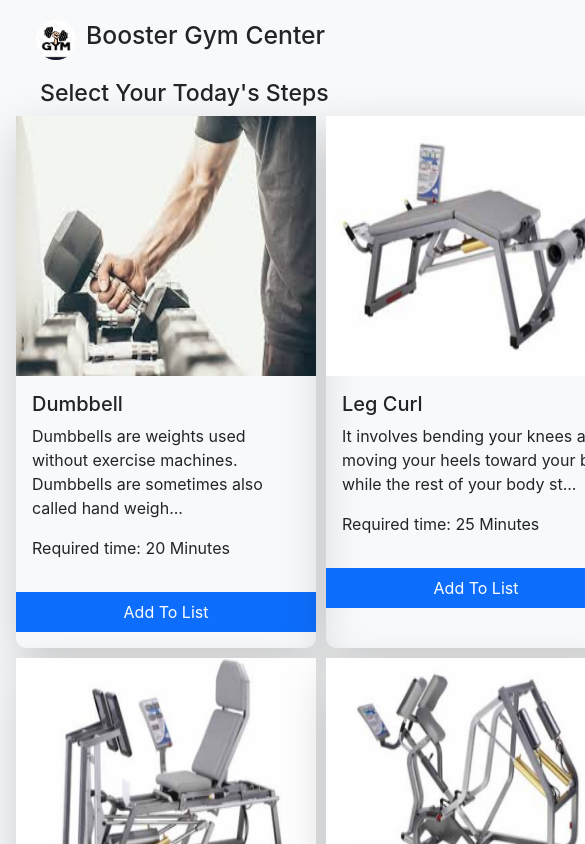
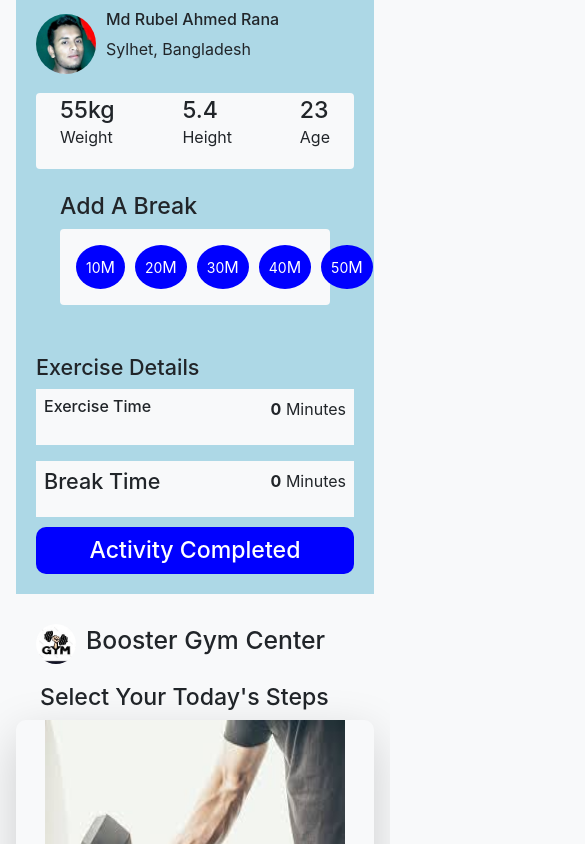
Before and after one commit to Md-Rubel-Ahmed-Rana/booster-gym-center, a React (Create React App) app: page / in a window 390 px wide. Shown: the top 844 px of the page, 585 px wide, since content can reach past the window. Built offline with nearby package versions, Linux system fonts and the light colour scheme.

Commit message:
Website made responsive

```diff
--- a/src/components/Persons/Persons.css
+++ b/src/components/Persons/Persons.css
@@ -7,3 +7,18 @@
     grid-template-columns: repeat(3, 1fr);
     gap: 10px;
 }
+
+@media screen and (max-width: 700px) {
+    .persons {
+        display: grid;
+        grid-template-columns: repeat(1, 1fr);
+        gap: 10px;
+        text-align: center;
+    }
+    .main-section {
+        display: flex;
+        gap: 10px;
+        flex-direction: column-reverse;
+        width: 100%;
+    }
+}
```
